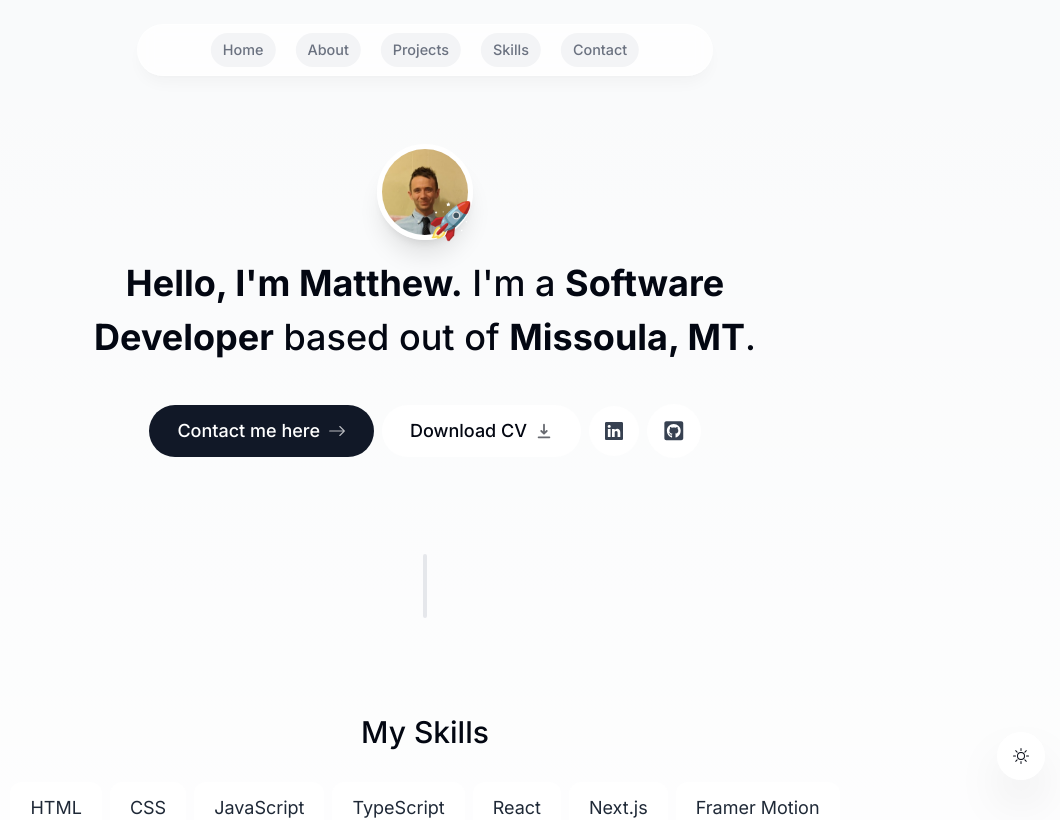
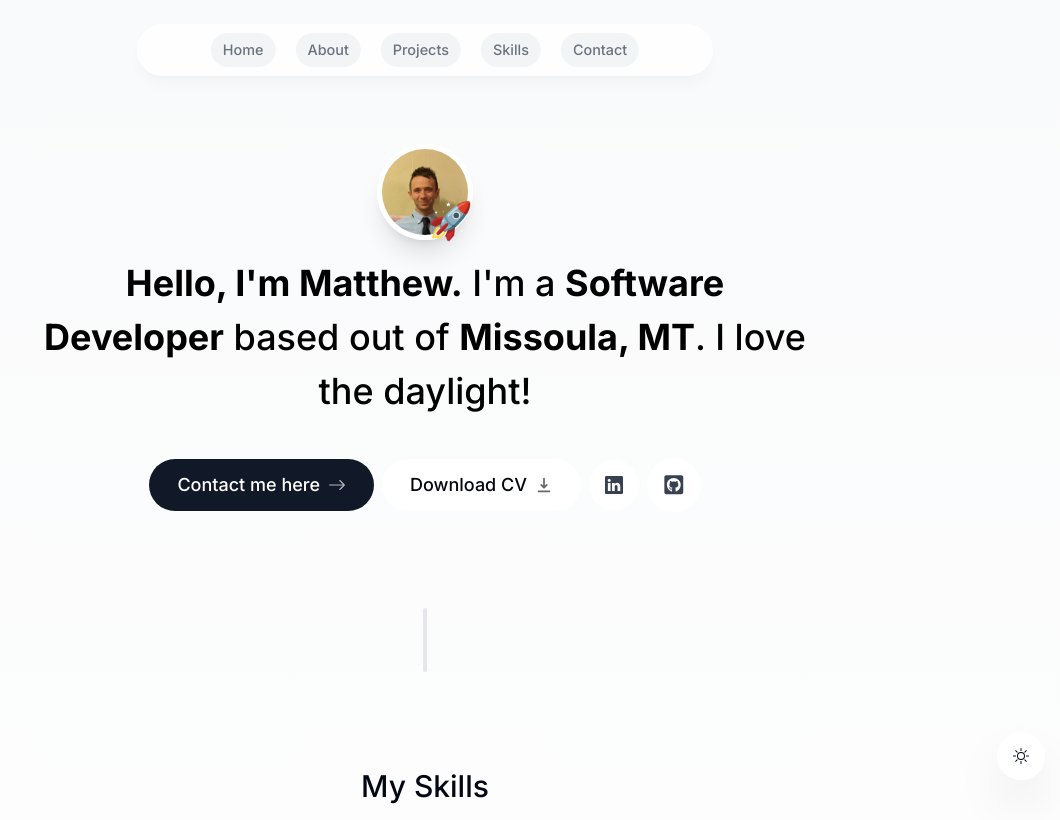
Before and after one commit to mematthew123/my-portfolio, a Next.js app: page / in a window 1280 px wide. Shown: the top 820 px of the page, without its empty margins (215-1275 px from the left). Built offline with nearby package versions, Linux system fonts and the light colour scheme.

Commit message:
fixed darkmode- updated tailwind config...doh`

```diff
--- a/components/Hero.tsx
+++ b/components/Hero.tsx
@@ -63,15 +63,16 @@ export default function Intro() {
             </div>
 
             <motion.h1
-                className="mb-10 mt-4 px-4 text-2xl font-medium !leading-[1.5] sm:text-4xl"
+                className={`mb-10 mt-4 px-4 text-2xl font-medium !leading-[1.5] sm:text-4xl ${theme === "dark" ? "text-white" : "text-black"}`}
                 initial={{ opacity: 0, y: 100 }}
                 animate={{ opacity: 1, y: 0 }}
             >
                 <span className="font-bold">Hello, I'm Matthew.</span> I'm a{" "}
                 <span className="font-bold">Software Developer</span> based out of{" "}
                 <span className="font-bold">Missoula, MT</span>.
+                {theme === "dark" ? " I love coding at night!" : " I love the daylight!"}
+            </motion.h1>
 
-            </motion.h1>
 
             <motion.div
                 className="flex flex-col sm:flex-row items-center justify-center gap-2 px-4 text-lg font-medium"
--- a/tailwind.config.ts
+++ b/tailwind.config.ts
@@ -1,6 +1,7 @@
-import type { Config } from 'tailwindcss'
+import type { Config } from 'tailwindcss';
 
 const config: Config = {
+  darkMode: 'class',
   content: [
     './pages/**/*.{js,ts,jsx,tsx,mdx}',
     './components/**/*.{js,ts,jsx,tsx,mdx}',
@@ -16,5 +17,5 @@ const config: Config = {
     },
   },
   plugins: [],
-}
-export default config
+};
+export default config;
```
